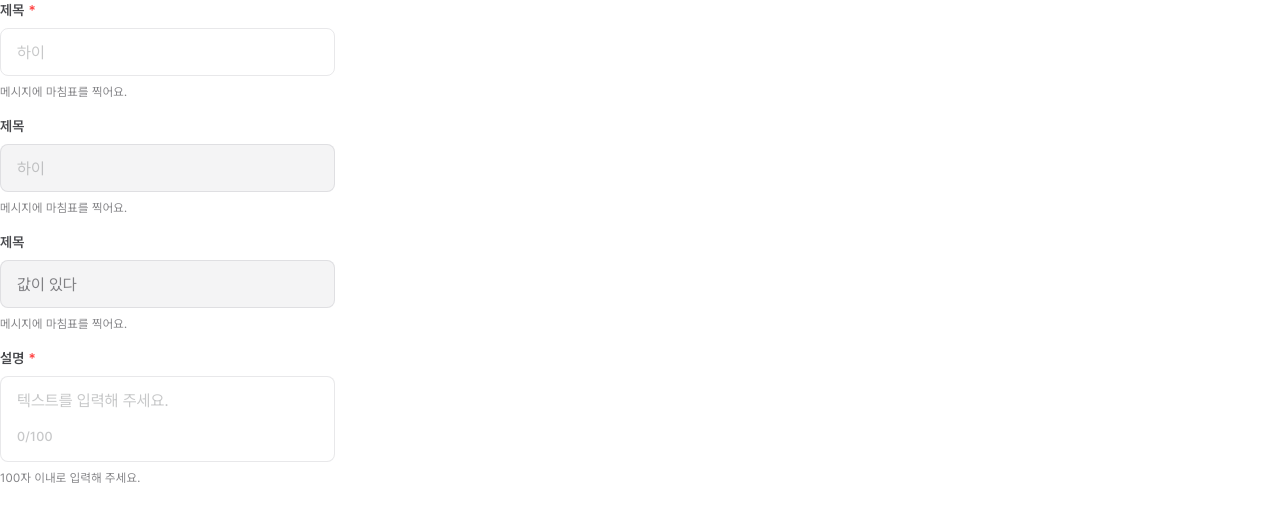
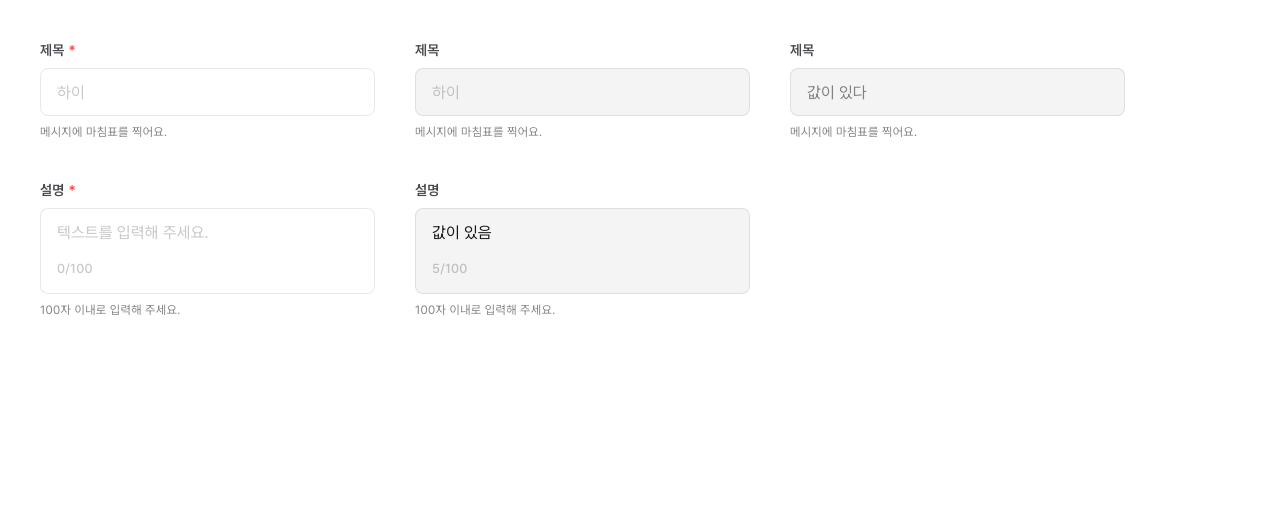
Before and after one commit to gustn99/ai-lex-web, a React (Vite) app: page / in a window 1280 px wide. Shown: the top 522 px of the page. Built offline with nearby package versions, Linux system fonts and the light colour scheme.

Commit message:
design: scrollBar 여백 조정 및 스타일 수정

```diff
--- a/src/components/common/InputField.tsx
+++ b/src/components/common/InputField.tsx
@@ -18,7 +18,7 @@ export default function InputField({
 	placeholder = '텍스트를 입력해 주세요.',
 	description,
 	required = false,
-	disabled,
+	disabled = false,
 	onChange,
 	onClear,
 }: InputFieldProps) {
@@ -48,7 +48,7 @@ export default function InputField({
 					onBlur={() => setIsFocused(false)}
 					required={required}
 					disabled={disabled}
-					className="border-line-normal-neutral text-body-01-normal placeholder:text-label-assistive text-label-normal disabled:bg-interaction-disable disabled:text-label-alternative h-12 w-full rounded-lg border px-4 py-3 pr-12 focus:border-2 focus:border-[#9EBBF9] focus:outline-none"
+					className="border-line-normal-neutral text-body-01-normal placeholder:text-label-assistive text-label-normal disabled:bg-interaction-disable disabled:text-label-alternative focus-within:outline-primary-normal/43 h-12 w-full rounded-lg border px-4 py-3 pr-12 focus-within:outline-[2px] focus-within:outline-offset-[-2px]"
 				/>
 
 				{showClear && (
--- a/src/components/common/TextareaField.tsx
+++ b/src/components/common/TextareaField.tsx
@@ -17,7 +17,7 @@ export default function TextareaField({
 	placeholder = '텍스트를 입력해 주세요.',
 	description,
 	required = false,
-	disabled,
+	disabled = false,
 	maxLength = 100,
 	onChange,
 }: TextareaFieldProps) {
@@ -39,11 +39,10 @@ export default function TextareaField({
 			</label>
 
 			<div
-				className={`border-line-normal-neutral box-border flex flex-col justify-between gap-3 rounded-lg border py-3 pr-[3px] pl-4 focus-within:outline-[2px] focus-within:outline-offset-[-2px] focus-within:outline-[#9EBBF9] ${
+				className={`border-line-normal-neutral focus-within:outline-primary-normal/43 box-border flex flex-col justify-between gap-3 rounded-lg border py-3 pr-1.5 pl-4 focus-within:outline-[2px] focus-within:outline-offset-[-2px] ${
 					disabled ? 'bg-interaction-disable text-label-alternative' : 'bg-white'
 				}`}
 			>
-				{/* 실제 입력 영역 */}
 				<textarea
 					ref={textareaRef}
 					value={value}
@@ -53,7 +52,7 @@ export default function TextareaField({
 					disabled={disabled}
 					maxLength={maxLength}
 					rows={1}
-					className={`custom-scrollbar text-body-01-normal placeholder:text-label-assistive max-h-[78px] w-full resize-none overflow-y-auto border-none bg-transparent p-0 outline-none`}
+					className={`textarea-scrollbar text-label-normal text-body-01-normal placeholder:text-label-assistive max-h-[78px] w-full resize-none overflow-y-auto border-none bg-transparent pr-[7px] outline-none`}
 				/>
 
 				<span className="text-label-02 text-label-assistive flex h-6 items-center font-medium">
--- a/src/pages/Home/Home.tsx
+++ b/src/pages/Home/Home.tsx
@@ -7,7 +7,7 @@ export default function Home() {
 	const [text, setText] = useState('');
 
 	return (
-		<div className="space-y-4">
+		<div className="flex flex-wrap gap-10 p-10">
 			{/* 필수 항목 */}
 			<InputField
 				label="제목"
@@ -49,6 +49,15 @@ export default function Home() {
 				description="100자 이내로 입력해 주세요."
 				required
 			/>
+
+			<TextareaField
+				label="설명"
+				value="값이 있음"
+				onChange={(e) => setText(e.target.value)}
+				maxLength={100}
+				description="100자 이내로 입력해 주세요."
+				disabled
+			/>
 		</div>
 	);
 }
--- a/src/styles/globals.css
+++ b/src/styles/globals.css
@@ -17,17 +17,20 @@
 }
 
 @layer utilities {
-	.custom-scrollbar::-webkit-scrollbar {
+	/* textarea 전용 스크롤바 스타일 */
+	.textarea-scrollbar::-webkit-scrollbar {
 		width: 3px;
 	}
 
-	.custom-scrollbar::-webkit-scrollbar-thumb {
+	.textarea-scrollbar::-webkit-scrollbar-thumb {
 		background-color: #dddddf;
 		border-radius: 9999px;
 	}
 
-	.custom-scrollbar::-webkit-scrollbar-track {
+	.textarea-scrollbar::-webkit-scrollbar-track {
 		background-color: #ffffff;
 		border-radius: 9999px;
+		margin-top: -5px;
+		margin-bottom: -40px;
 	}
 }
```
